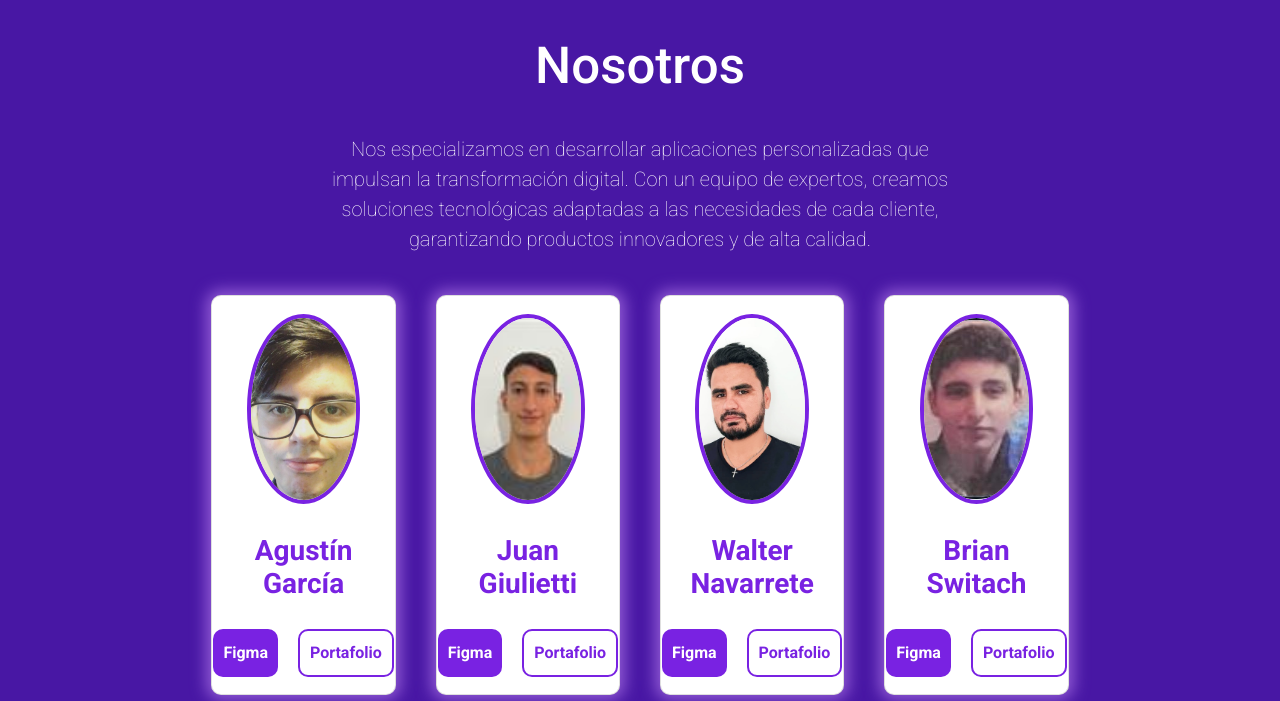
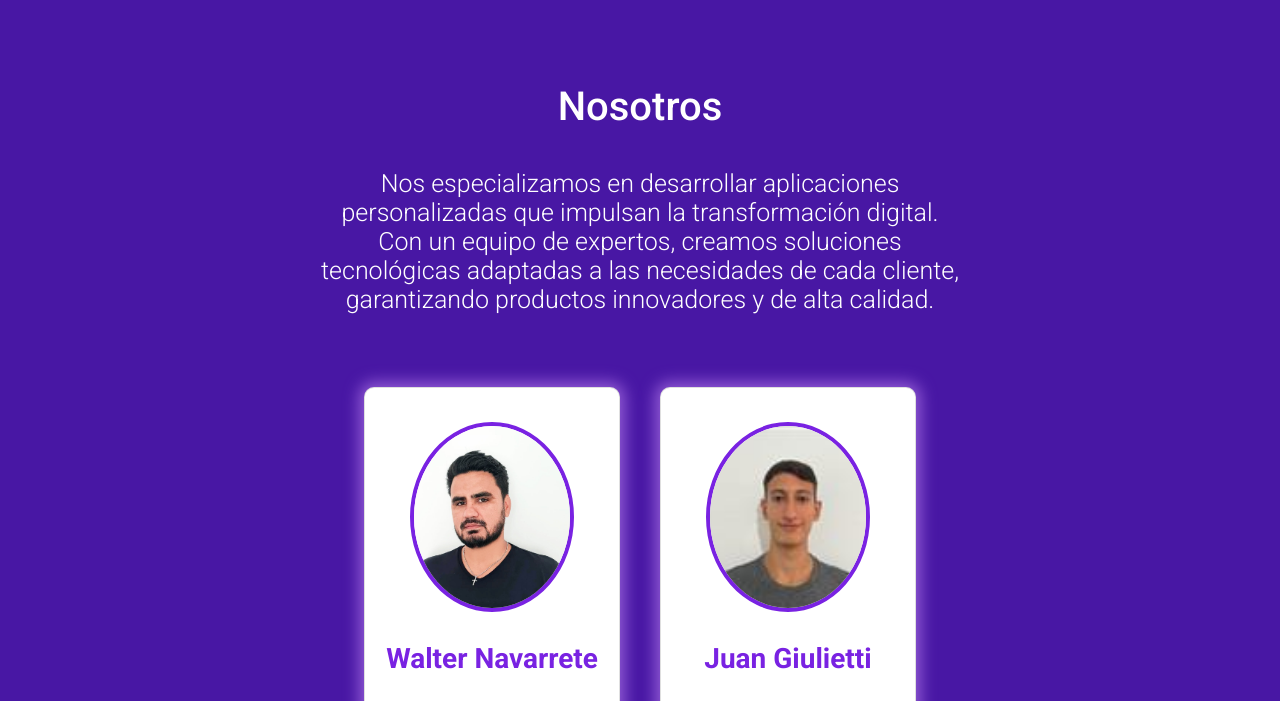
Before and after one commit to wnavarrete-uade/UVA2_Trabajo_Integrador_V2, a plain HTML site: page nosotros.html in a window 1280 px wide. Shown: the part 60-761 px from the top of the page. Drawn offline with nearby package versions, Linux system fonts and the light colour scheme.

Commit message:
ajustes nueva version

```diff
--- a/css/about_us.css
+++ b/css/about_us.css
@@ -60,7 +60,7 @@ main{
     justify-content: center;
     gap:20px;
     border-radius: 10px;
-    width: 18%;
+    width: 25%;
     box-shadow: 0 0 15px 5px #915ad4;
 }
 
@@ -76,6 +76,24 @@ h3 {
     color:#7922E2;
     font-weight: bold;
 }
+
+.text-nosotros{
+    color: #FFF;
+    font-family: "Roboto", system-ui;
+    font-size: 25px;
+    font-style: normal;
+    font-weight: 300;
+    line-height: normal;
+  }
+
+  .title-nosotros{
+    color: #FFF;
+    font-family: "Roboto", system-ui;
+    font-size: 45px;
+    font-style: normal;
+    font-weight: 700;
+    line-height: normal;
+  }
 
 .img-container img {
     width: 70%;
--- a/about_us.html
+++ b/nosotros.html
@@ -41,7 +41,7 @@
                 <div class="collapse navbar-collapse custom-navbar-collapse text-center" id="navbarScroll">
                     <ul class="navbar-nav ms-auto my-2 my-lg-0 navbar-nav-scroll" style="--bs-scroll-height: 200px;">
                         <li class="nav-item px-5">
-                            <a class="nav-link active" href="about_us.html">Nosotros</a>
+                            <a class="nav-link active" href="nosotros.html">Nosotros</a>
                         </li>
                         <li class="nav-item px-5">
                             <a class="nav-link" href="servicios.html">Servicios</a>
@@ -62,23 +62,24 @@
     </header>
     <main>
         <div class="text-container">
-            <h2>Nosotros</h2>
-            <p>
+
+            <h1 class="title-portafolio text-center mt-5">Nosotros</h1>
+            <div class="text-nosotros">
                 Nos especializamos en desarrollar aplicaciones personalizadas que impulsan la transformación digital. Con un equipo de expertos, creamos soluciones tecnológicas adaptadas a las necesidades de cada cliente, garantizando productos innovadores y de alta calidad.
-            </p>
+            </div>
         </div>
 
-        <section class="card-container">
+        <section class="card-container mt-5">
             <div class="card">
                 <div class="img-container">
-                    <img src="./assets/img/user.jpg" alt="">
+                    <img src="./assets/img/user3.jpeg" alt="">
                 </div>
 
-                <h3>Agustín García</h3>
+                <h3>Walter Navarrete</h3>
 
                 <div class="cards-buttons">
-                    <a href="https://www.figma.com/design/XmZwaNNXKfDKkCI9ccF6i9/UVA-2-FIGMA?node-id=0-1&t=caJHLvH1b2nqrRK0-1"  target="_blank">Figma</a>
-                    <a  href="https://agustingarcia97.github.io/UVA_1_CV/index.html"target="_blank" class="button-portfolio">Portafolio</a>
+                    <a href="https://www.figma.com/design/6s9V6NTByuN4E4mWftriCl/Walter-Navarrete?node-id=0-1&t=T8H65c6OmrZkpjHJ-1 "  target="_blank">Figma</a>
+                    <a href="https://wnavarrete-uade.github.io/portfolio_walter_navarrete/index.html"  target="_blank" class="button-portfolio">Portafolio</a>
                 </div>
             </div>
             <div class="card">
@@ -93,35 +94,7 @@
                     <a href="https://juanmanuelgiulietti.github.io/Portfolio/" class="button-portfolio"  target="_blank">Portafolio</a>
                 </div>
             </div>
-            <div class="card">
-                <div class="img-container">
-                    <img src="./assets/img/user3.jpeg" alt="">
-                </div>
-
-                <h3>Walter Navarrete</h3>
-
-                <div class="cards-buttons">
-                    <a href="https://www.figma.com/design/6s9V6NTByuN4E4mWftriCl/Walter-Navarrete?node-id=0-1&t=T8H65c6OmrZkpjHJ-1 "  target="_blank">Figma</a>
-                    <a href="https://wnavarrete-uade.github.io/portfolio_walter_navarrete/index.html"  target="_blank" class="button-portfolio">Portafolio</a>
-                </div>
-            </div>
-            <div class="card">
-                <div class="img-container">
-                    <img src="./assets/img/use2.jpg" alt="">
-                </div>
-
-                <h3>Brian Switach</h3>
-
-                <div class="cards-buttons">
-                    <a href="https://www.figma.com/design/BeaUe8QNsK4phYsDgI4icy/Untitled?node-id=0-1&node-type=canvas&t=Hn0E1ywcZtTohRiB-0 "  target="_blank">Figma</a>
-                    <a href="https://brianswitach.github.io/portfolioDW/"  target="_blank" class="button-portfolio">Portafolio</a>
-                </div>
-            </div>
-
         </section>
-
-
-
     </main>
     <footer class="footer mt-auto py-3 bg-light text-footer d-none d-sm-block">
         <div class="container">
```
Also changed, not shown: contacto.html (+1 -1 lines), css/portafolio.css (+14 -24 lines), index.html (+1 -1 lines), portafolio.html (+10 -4 lines), servicios.html (+1 -1 lines), soporte.html (+1 -1 lines), 1 other file.
